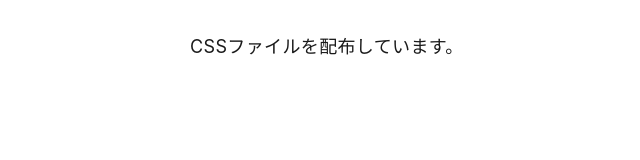
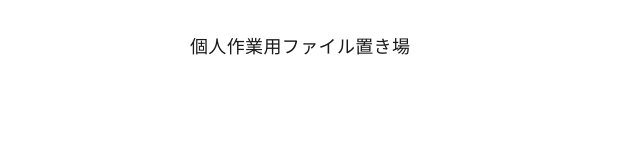
Before and after one commit to hide104y/markdown, a plain HTML site: page index.html in a window 1280 px wide. Shown: the whole page, without its empty margins (20-660 px from the left). Drawn offline with Linux system fonts and the light colour scheme.

Commit message:
Update index.html

```diff
--- a/index.html
+++ b/index.html
@@ -4,6 +4,6 @@
   <title>MARKDOWN</title>
 </head>
 <body>
-  CSSファイルを配布しています。
+  個人作業用ファイル置き場
 </body>
 </html>
```
